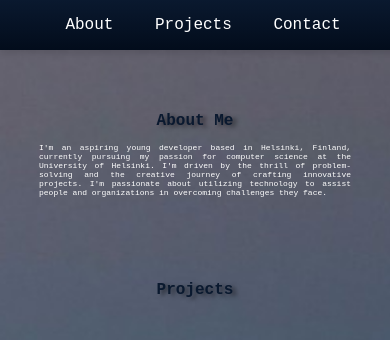
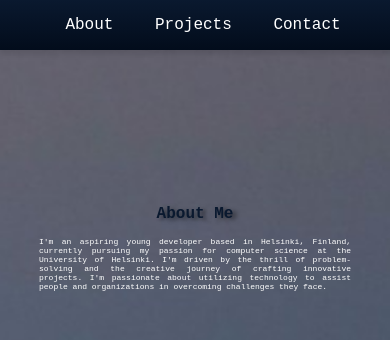
Before and after one commit to ingann/personal_cv, a plain HTML site: page index.html in a window 390 px wide. Shown: the top 340 px of the page. Drawn offline with Linux system fonts and the light colour scheme.

Commit message:
styling layout for mobile

```diff
--- a/styles.css
+++ b/styles.css
@@ -203,8 +203,12 @@ footer {
 
   h1 {
     font-size: 1em;
-    margin-top: 3em;
-    padding-top: 4em;
+    padding-top: 6em;
+  }
+
+  #about{
+    margin-top: 4em;
+    padding: 2em;
   }
 
   .about-p {
```
